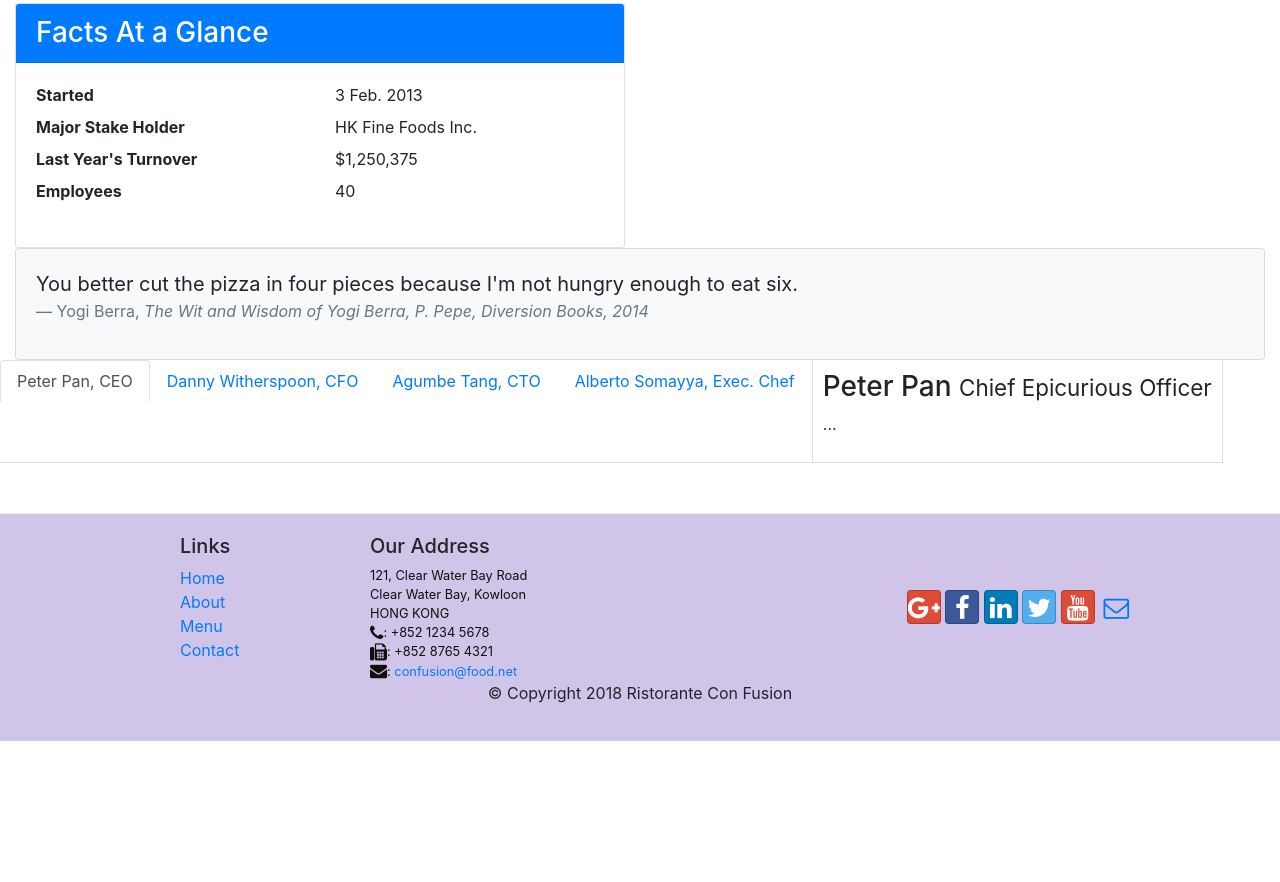
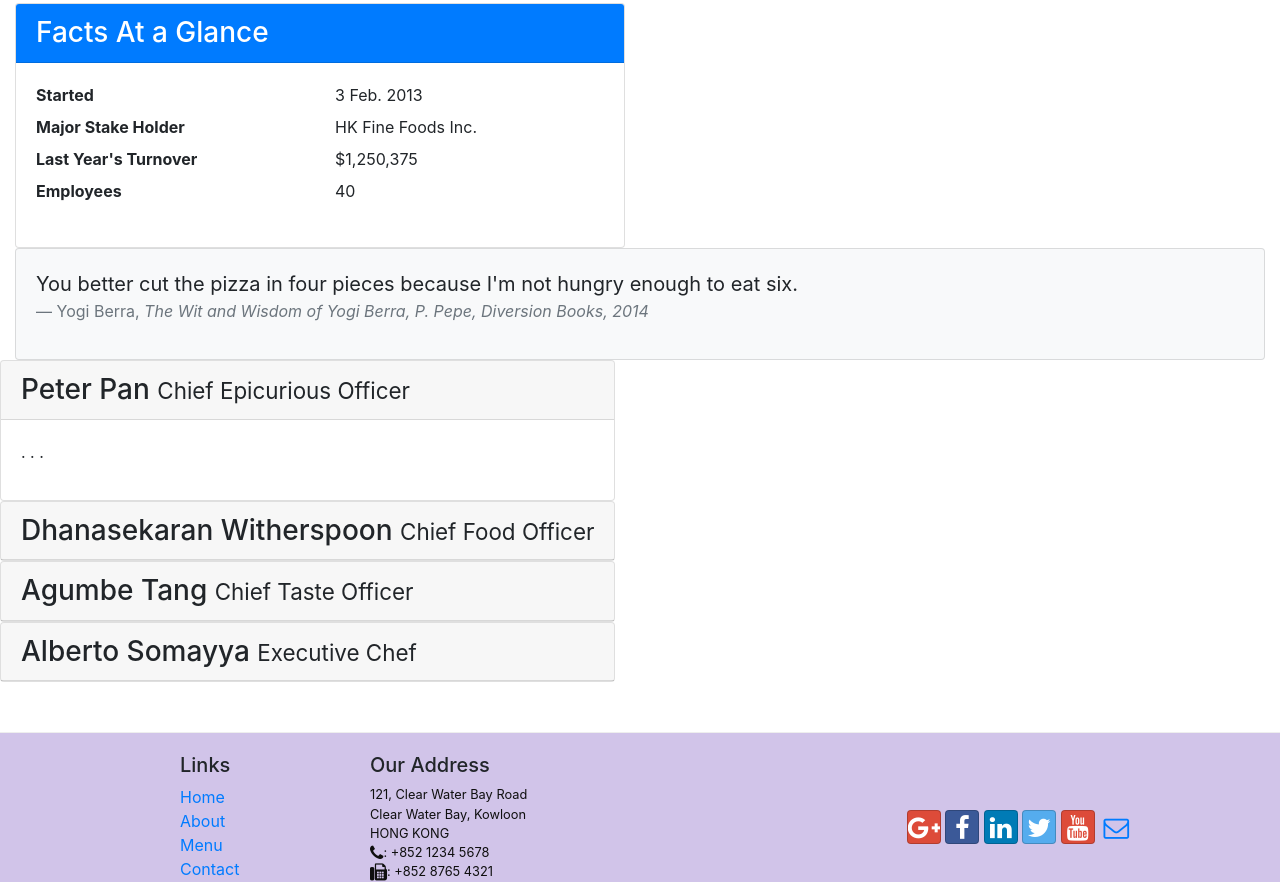
Before and after one commit to thinh19ta/FerProject, a website: page aboutus.html in a window 1280 px wide. Shown: the part 469-1351 px from the top of the page. Before the commit the page ends 1210 px from the top, so only its background shows below. Drawn offline with nearby package versions, Linux system fonts and the light colour scheme.

Commit message:
Accordion

```diff
--- a/aboutus.html
+++ b/aboutus.html
@@ -119,32 +119,65 @@
             </div>
         </div>
 
-        <ul class="nav nav-tabs">
-            <li class="nav-item">
-              <a class="nav-link active" href="#peter"
-                role="tab" data-toggle="tab">Peter Pan, CEO</a>
-            </li>
-            <li class="nav-item">
-              <a class="nav-link" href="#danny" role="tab"
-                data-toggle="tab">Danny Witherspoon, CFO</a>
-            </li>
-            <li class="nav-item">
-              <a class="nav-link" href="#agumbe"role="tab"
-                data-toggle="tab">Agumbe Tang, CTO</a>
-            </li>
-            <li class="nav-item">
-              <a class="nav-link" href="#alberto" role="tab"
-                data-toggle="tab">Alberto Somayya, Exec. Chef</a>
-            </li>
-        </ul>
 
-        <div class="tab-content">
-            <div role="tabpanel" class="tab-pane fade show active" id="peter">
-                <h3>Peter Pan <small>Chief Epicurious Officer</small></h3>
-                <p> ... </p>
+        <div id="accordion">
+            <div class="card">
+                <div class="card-header" role="tab" id="peterhead">
+                    <h3 class="mb-0">
+                        <a data-toggle="collapse" data-target="#peter">
+                            Peter Pan <small>Chief Epicurious Officer</small>
+                        </a>
+                    </h3>
+                </div>
+                <div class="collapse show" id="peter" data-parent="#accordion">
+                    <div class="card-body">
+                        <p class="d-none d-sm-block">. . .</p>
+                    </div>
+                </div>
+            </div>
+            <div class="card">
+                <div class="card-header" role="tab" id="dannyhead">
+                    <h3 class="mb-0">
+                        <a class="collapsed" data-toggle="collapse" data-target="#danny">
+                            Dhanasekaran Witherspoon <small>Chief Food Officer</small>
+                        </a>
+                    </h3>
+                </div>
+                <div class="collapse" id="danny" data-parent="#accordion">
+                    <div class="card-body">
+                        <p class="d-none d-sm-block">. . .</em></p>
+                    </div>
+                </div>
+            </div>
+            <div class="card">
+                <div class="card-header" role="tab" id="agumbehead">
+                    <h3 class="mb-0">
+                        <a class="collapsed" data-toggle="collapse" data-target="#agumbe">
+                            Agumbe Tang <small>Chief Taste Officer</small>
+                        </a>
+                    </h3>
+                </div>
+                <div class="collapse" id="agumbe" data-parent="#accordion">
+                    <div class="card-body">
+                        <p class="d-none d-sm-block">. . .</p>
+                    </div>
+                </div>
+            </div>
+            <div class="card">
+                <div class="card-header" role="tab" id="albertohead">
+                    <h3 class="mb-0">
+                        <a class="collapsed" data-toggle="collapse" data-target="#alberto">
+                            Alberto Somayya <small>Executive Chef</small>
+                        </a>
+                    </h3>
+                </div>
+                <div class="collapse" id="alberto" data-parent="#accordion">
+                    <div class="card-body">
+                        <p class="d-none d-sm-block">. . .</em></p>
+                    </div>
+                </div>
             </div>
         </div>
-
 
     </div>
 
```
